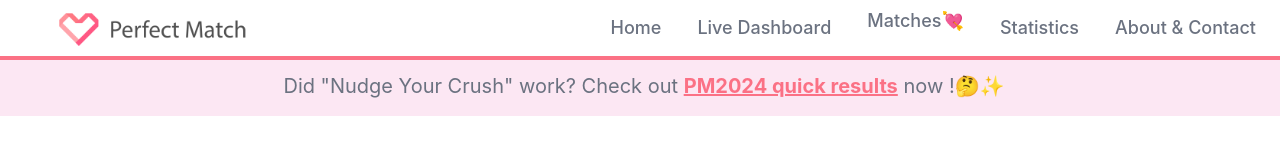
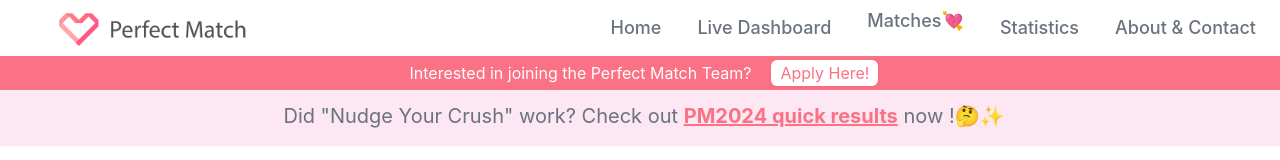
Before and after one commit to wyatt/perfect-match-web, a Next.js app: page / in a window 1280 px wide. Shown: the top 160 px of the page. Built offline with nearby package versions, Linux system fonts and the light colour scheme; no server answers; the database is empty.

Commit message:
Recruitment for FA24

```diff
--- a/components/header/header.tsx
+++ b/components/header/header.tsx
@@ -50,7 +50,7 @@ function Header(props: any) {
             </nav>
             <div className="bg-rose-400">
                 <div className="py-2 px-3 sm:px-0 sm:py-3 md:pt-1 md:pb-0 flex">
-                    {/* <div className="flex flex-wrap items-center sm:mx-auto">
+                    <div className="flex flex-wrap items-center sm:mx-auto">
                         <div>
                             <p className="ml-2 font-small text-white sm:text-lg md:text-base pb-1">
                                 Interested in joining the Perfect Match Team?
@@ -66,7 +66,7 @@ function Header(props: any) {
                                 Apply Here!
                             </a>
                         </div>
-                    </div> */}
+                    </div>
                 </div>
             </div>
         </header>
```
Also changed, not shown: 1 other file (tests, documents, lock files or other folders).
